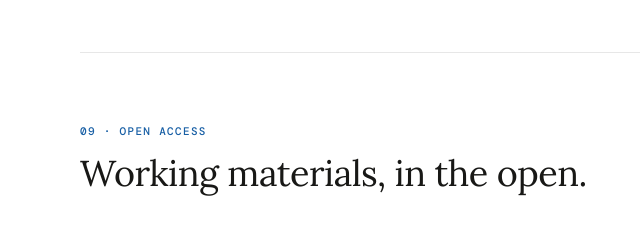
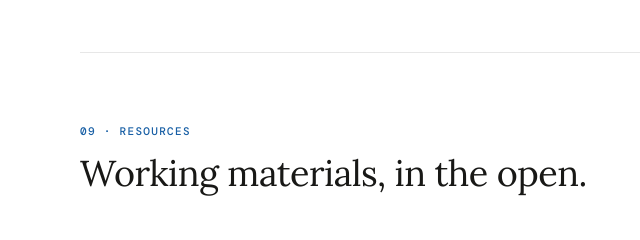
Before and after one commit to emlenartowicz/aic-dc-site, a plain HTML site: page index.html in a window 1280 px wide. Shown: the part 5940-6180 px from the top of the page, 0-640 px from the left. Drawn offline with nearby package versions, Linux system fonts and the light colour scheme.

Commit message:
Publish aic-dc.net (2026-11-24T16:23Z)

```diff
--- a/index.html
+++ b/index.html
@@ -246,7 +246,7 @@ footer{border-top:1px solid var(--line);padding:72px var(--gutter) 40px;font-siz
 </section>
 
 <section class="wrap" id="s09" data-slot="materials">
-<span class="label">09 · Open access</span>
+<span class="label">09 · Resources</span>
 <h2 class="h2">Working materials, in the open.</h2>
 <div class="mats">
 <a class="mat" href="https://wg.aic-dc.net/the-standard.pdf"><div class="pic"><img class="bk" src="materials/standard-book.png" alt=""></div><div class="txt"><span class="tag">Working draft · PDF</span><h3>The Standard</h3><p>The framework in full: its reasoning, the licence text, and the path to adopting it (work in progress).</p><span class="go">Open the Standard →</span></div></a>
```
